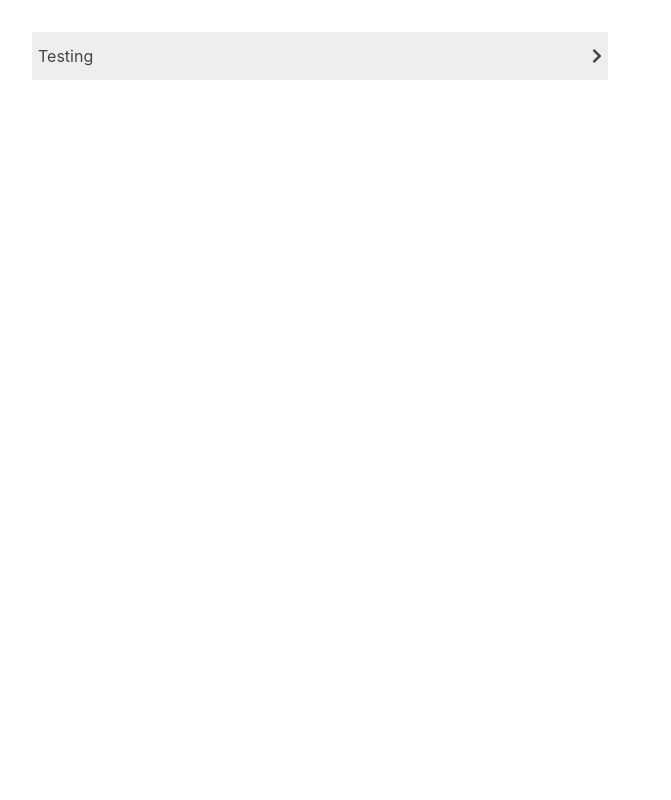
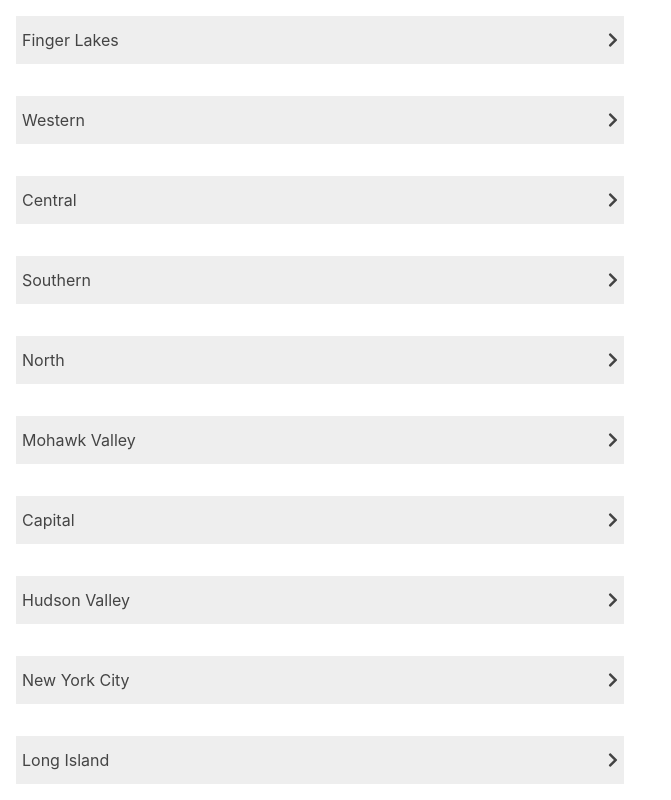
Before and after one commit to honeyai/nyatep, a React (Create React App) app in the folder client/: page / in a window 1280 px wide. Shown: the whole page, without its empty margins (0-671 px from the left). Built offline with nearby package versions, Linux system fonts and the light colour scheme.

Commit message:
Need to fix the fact that it doesn't do each accordion

```diff
--- a/client/src/Contact/Accordion/Accordion.css
+++ b/client/src/Contact/Accordion/Accordion.css
@@ -1,9 +1,9 @@
 .accordion-section {
   box-sizing: border-box;
   display: flex;
-  flex-direction: column;
+  flex-flow: column wrap;
   width: 50%;
-  padding: 2rem;
+  padding: 1rem;
 }
 
 .accordion-title {
--- a/client/src/Contact/Contact.js
+++ b/client/src/Contact/Contact.js
@@ -4,10 +4,37 @@ import Accordion from "./Accordion/Accordion.js";
 import "./contact.css";
 
 const Contact = () => {
+
   return (
     <div>
       <div className="contact__regionAccordions">
-        <Accordion title="Testing" text={`${contactInfo[0].Region}`} />
+        {contactInfo.map((item, key) => {
+          return (
+            <Accordion
+              key={key}
+              title={item.Region}
+              text={item.contacts.map((item, key) => {
+                return (
+                  <div key={key}>
+                    <div>
+                      <div className="contact__contactinfo">
+                        <span className="contact__worksite">
+                          {item.site}
+                        </span>
+                        <span className="contact__nameAndEmail">
+                          {item.personToContact} {<br />} {item.email}
+                        </span>
+                        <span className="contact__phoneNumber">
+                          {item.phone}
+                        </span>
+                      </div>
+                    </div>
+                  </div>
+                );
+              })}
+            />
+          );
+        })}
       </div>
     </div>
   );
--- a/client/src/Contact/contact.css
+++ b/client/src/Contact/contact.css
@@ -1,4 +1,6 @@
 .contact__regionAccordions {
   display: flex;
   flex-flow: column wrap;
+  width: 100vw;
+  height: 100vh;
 }
```
